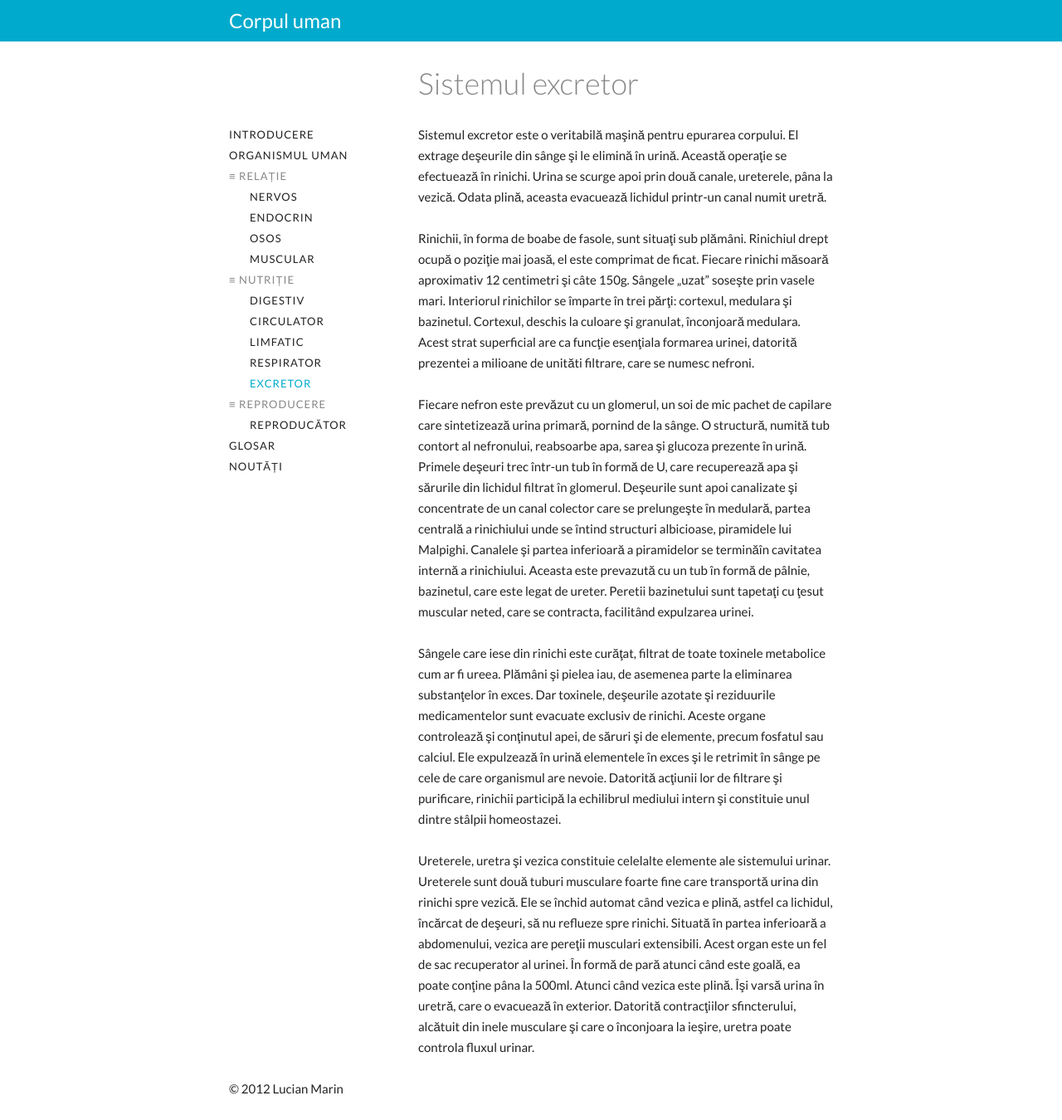
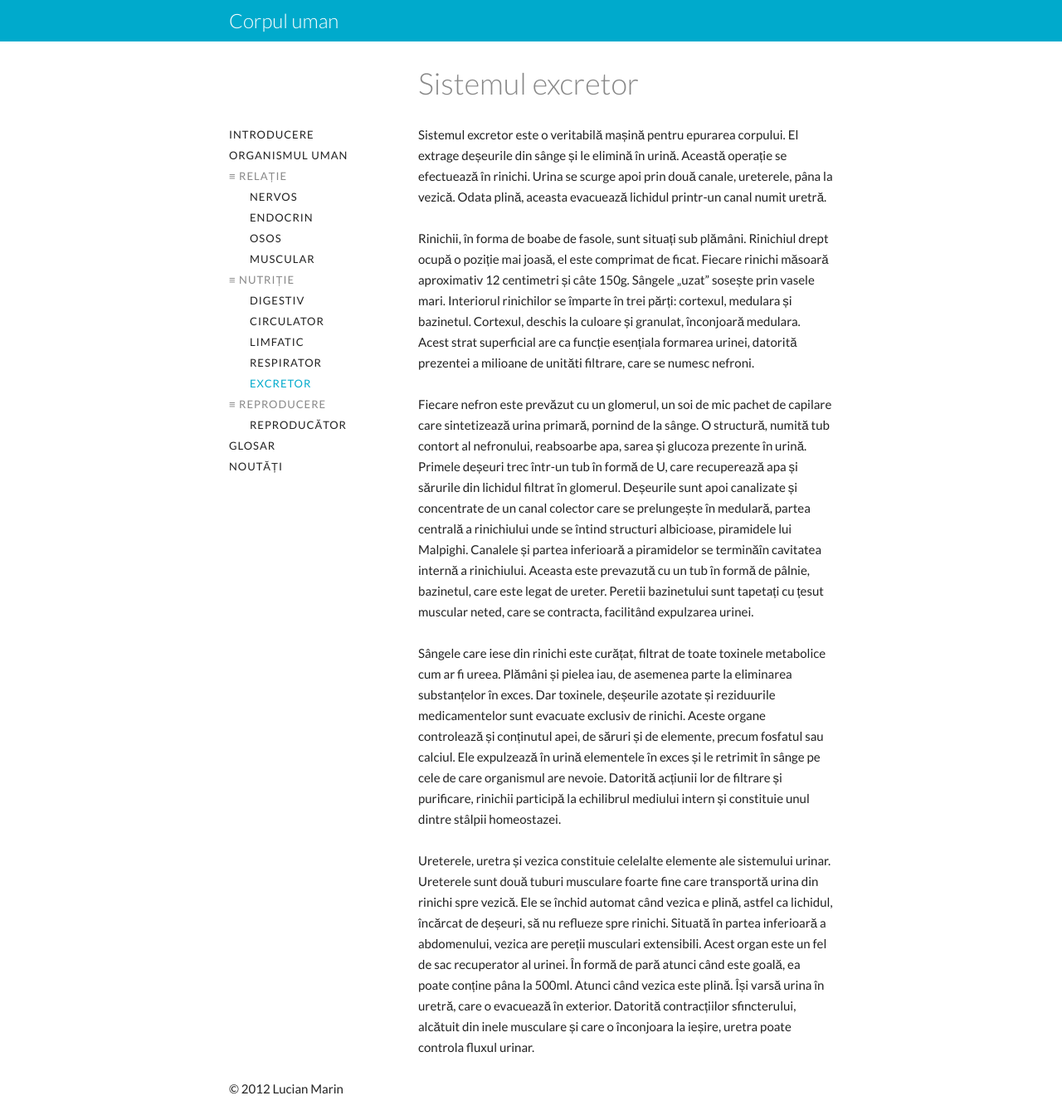
Before and after one commit to anatomics/anatomics.github.io, a Jekyll site: the page built from excretor.html, in a window 1280 px wide. Shown: the whole page at 83% size. Built offline with Jekyll 4.4.1, drawn with Linux system fonts in a browser that asks for light colours.

Commit message:
Style change

```diff
--- a/excretor.html
+++ b/excretor.html
@@ -8,12 +8,12 @@
 
 <h2>{{ page.title }}</h2>
 
-<p>Sistemul excretor este o veritabilă maşină pentru epurarea corpului. El extrage deşeurile din sânge şi le elimină în urină. Această operaţie se efectuează în rinichi. Urina se scurge apoi prin două canale, ureterele, pâna la vezică. Odata plină, aceasta evacuează lichidul printr-un canal numit uretră.</p>
+<p>Sistemul excretor este o veritabilă mașină pentru epurarea corpului. El extrage deșeurile din sânge și le elimină în urină. Această operație se efectuează în rinichi. Urina se scurge apoi prin două canale, ureterele, pâna la vezică. Odata plină, aceasta evacuează lichidul printr-un canal numit uretră.</p>
 
-<p>Rinichii, în forma de boabe de fasole, sunt situaţi sub plămâni. Rinichiul drept ocupă o poziţie mai joasă, el este comprimat de ficat. Fiecare rinichi măsoară aproximativ 12 centimetri şi câte 150g. Sângele „uzat” soseşte prin vasele mari. Interiorul rinichilor se împarte în trei părţi: cortexul, medulara şi bazinetul. Cortexul, deschis la culoare şi granulat, înconjoară medulara. Acest strat superficial are ca funcţie esenţiala formarea urinei, datorită prezentei a milioane de unităti filtrare, care se numesc nefroni.</p>
+<p>Rinichii, în forma de boabe de fasole, sunt situați sub plămâni. Rinichiul drept ocupă o poziție mai joasă, el este comprimat de ficat. Fiecare rinichi măsoară aproximativ 12 centimetri și câte 150g. Sângele „uzat” sosește prin vasele mari. Interiorul rinichilor se împarte în trei părți: cortexul, medulara și bazinetul. Cortexul, deschis la culoare și granulat, înconjoară medulara. Acest strat superficial are ca funcție esențiala formarea urinei, datorită prezentei a milioane de unităti filtrare, care se numesc nefroni.</p>
 
-<p>Fiecare nefron este prevăzut cu un glomerul, un soi de mic pachet de capilare care sintetizează urina primară, pornind de la sânge. O structură, numită tub contort al nefronului, reabsoarbe apa, sarea şi glucoza prezente în urină. Primele deşeuri trec într-un tub în formă de U, care recuperează apa şi sărurile din lichidul filtrat în glomerul. Deşeurile sunt apoi canalizate şi concentrate de un canal colector care se prelungeşte în medulară, partea centrală a rinichiului unde se întind structuri albicioase, piramidele lui Malpighi. Canalele şi partea inferioară a piramidelor se terminăîn cavitatea internă a rinichiului. Aceasta este prevazută cu un tub în formă de pâlnie, bazinetul, care este legat de ureter. Peretii bazinetului sunt tapetaţi cu ţesut muscular neted, care se contracta, facilitând expulzarea urinei.</p>
+<p>Fiecare nefron este prevăzut cu un glomerul, un soi de mic pachet de capilare care sintetizează urina primară, pornind de la sânge. O structură, numită tub contort al nefronului, reabsoarbe apa, sarea și glucoza prezente în urină. Primele deșeuri trec într-un tub în formă de U, care recuperează apa și sărurile din lichidul filtrat în glomerul. Deșeurile sunt apoi canalizate și concentrate de un canal colector care se prelungește în medulară, partea centrală a rinichiului unde se întind structuri albicioase, piramidele lui Malpighi. Canalele și partea inferioară a piramidelor se terminăîn cavitatea internă a rinichiului. Aceasta este prevazută cu un tub în formă de pâlnie, bazinetul, care este legat de ureter. Peretii bazinetului sunt tapetați cu țesut muscular neted, care se contracta, facilitând expulzarea urinei.</p>
 
-<p>Sângele care iese din rinichi este curăţat, filtrat de toate toxinele metabolice cum ar fi ureea. Plămâni şi pielea iau, de asemenea parte la eliminarea substanţelor în exces. Dar toxinele, deşeurile azotate şi reziduurile medicamentelor sunt evacuate exclusiv de rinichi. Aceste organe controlează şi conţinutul apei, de săruri şi de elemente, precum fosfatul sau calciul. Ele expulzează în urină elementele în exces şi le retrimit în sânge pe cele de care organismul are nevoie. Datorită acţiunii lor de filtrare şi purificare, rinichii participă la echilibrul mediului intern şi constituie unul dintre stâlpii homeostazei.</p>
+<p>Sângele care iese din rinichi este curățat, filtrat de toate toxinele metabolice cum ar fi ureea. Plămâni și pielea iau, de asemenea parte la eliminarea substanțelor în exces. Dar toxinele, deșeurile azotate și reziduurile medicamentelor sunt evacuate exclusiv de rinichi. Aceste organe controlează și conținutul apei, de săruri și de elemente, precum fosfatul sau calciul. Ele expulzează în urină elementele în exces și le retrimit în sânge pe cele de care organismul are nevoie. Datorită acțiunii lor de filtrare și purificare, rinichii participă la echilibrul mediului intern și constituie unul dintre stâlpii homeostazei.</p>
 
-<p>Ureterele, uretra şi vezica constituie celelalte elemente ale sistemului urinar. Ureterele sunt două tuburi musculare foarte fine care transportă urina din rinichi spre vezică. Ele se închid automat când vezica e plină, astfel ca lichidul, încărcat de deşeuri, să nu reflueze spre rinichi. Situată în partea inferioară a abdomenului, vezica are pereţii musculari extensibili. Acest organ este un fel de sac recuperator al urinei. În formă de pară atunci când este goală, ea poate conţine pâna la 500ml. Atunci când vezica este plină. Îşi varsă urina în uretră, care o evacuează în exterior. Datorită contracţiilor sfincterului, alcătuit din inele musculare şi care o înconjoara la ieşire, uretra poate controla fluxul urinar.</p>
+<p>Ureterele, uretra și vezica constituie celelalte elemente ale sistemului urinar. Ureterele sunt două tuburi musculare foarte fine care transportă urina din rinichi spre vezică. Ele se închid automat când vezica e plină, astfel ca lichidul, încărcat de deșeuri, să nu reflueze spre rinichi. Situată în partea inferioară a abdomenului, vezica are pereții musculari extensibili. Acest organ este un fel de sac recuperator al urinei. În formă de pară atunci când este goală, ea poate conține pâna la 500ml. Atunci când vezica este plină. Își varsă urina în uretră, care o evacuează în exterior. Datorită contracțiilor sfincterului, alcătuit din inele musculare și care o înconjoara la ieșire, uretra poate controla fluxul urinar.</p>
--- a/organism.html
+++ b/organism.html
@@ -11,4 +11,4 @@
 
 <h3>Organele</h3>
 
-<p>Prin structură se înțelege modul în care anumite elemente sunt puse laolaltă pentru a forma organe. în cazul corpului uman se poate vorbi despre această structură enorm de complicată având în vedere elementele ei de bază și considerând modul în care se potrivesc împreună. Acesta este, în esență, obiectul de studiu &mdash; descrierea formei și a planului de organizare a corpului.</p>
+<p>Prin structură se înțelege modul în care anumite elemente sunt puse laolaltă pentru a forma organe. În cazul corpului uman se poate vorbi despre această structură enorm de complicată având în vedere elementele ei de bază și considerând modul în care se potrivesc împreună. Acesta este, în esență, obiectul de studiu &mdash; descrierea formei și a planului de organizare a corpului.</p>
--- a/style.css
+++ b/style.css
@@ -1,4 +1,3 @@
-@import url(http://fonts.googleapis.com/css?family=Ubuntu:500,300,400&subset=latin,latin-ext);
 @import url(http://fonts.googleapis.com/css?family=Lato:300,400,400italic);
 
 
@@ -36,7 +35,7 @@
 
 h1 {
 font-size: 24px;
-font-weight: 500;
+font-weight: 300;
 line-height: 50px;
 display: block;
 position: relative;
@@ -53,7 +52,7 @@
 position: absolute;
 top: 20px;
 right: 10px;
-font-weight: 500;
+font-weight: 300;
 font-size: 36px;
 border-radius: 40px;
 color: #fff;
@@ -104,7 +103,6 @@
 }
 
 #menu ul li.selected a {
-font-weight: 500;
 color: #0ac;
 }
 
@@ -129,13 +127,8 @@
 margin-bottom: 25px;
 }
 
-#content p strong {
-font-weight: 500;
-}
-
 #content a {
 color: #0ac;
-font-weight: 500;
 }
 
 #content a:hover {
@@ -150,7 +143,7 @@
 
 h3 {
 font-size: 22px;
-font-weight: 500;
+font-weight: 300;
 line-height: 25px;
 margin-bottom: 25px;
 color: #888;
```
